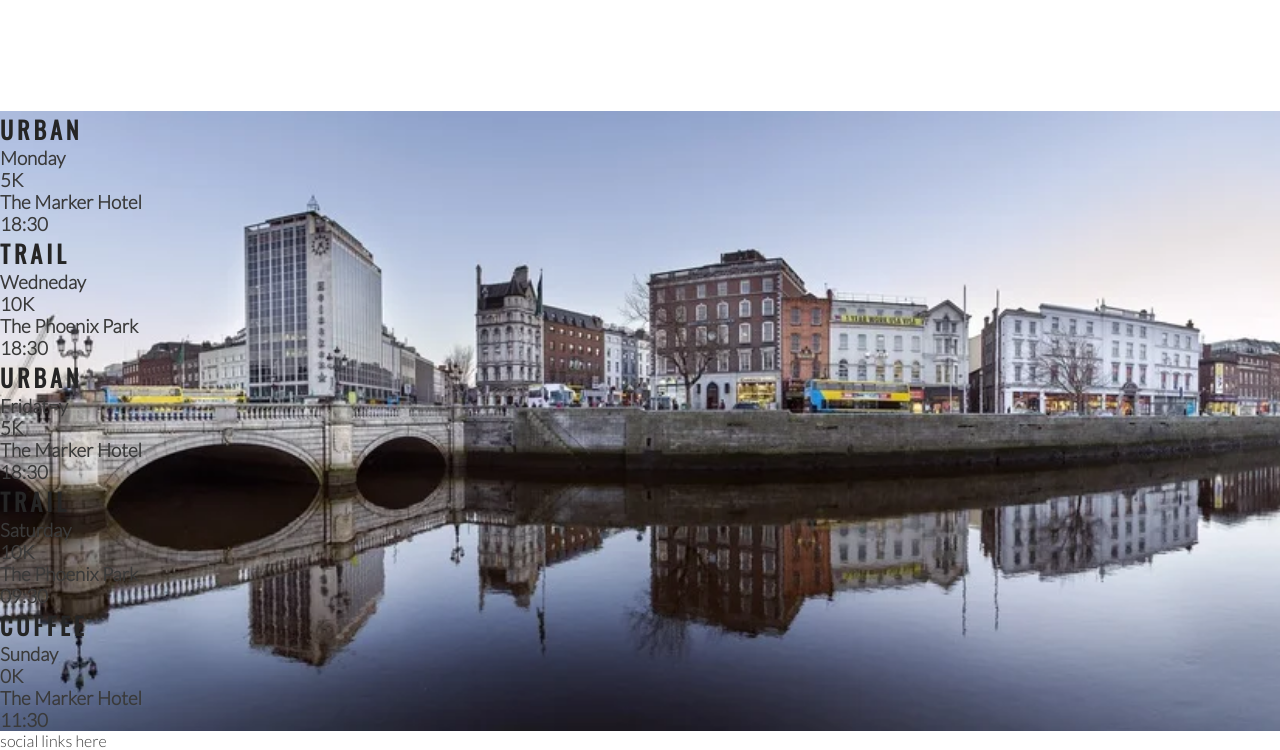
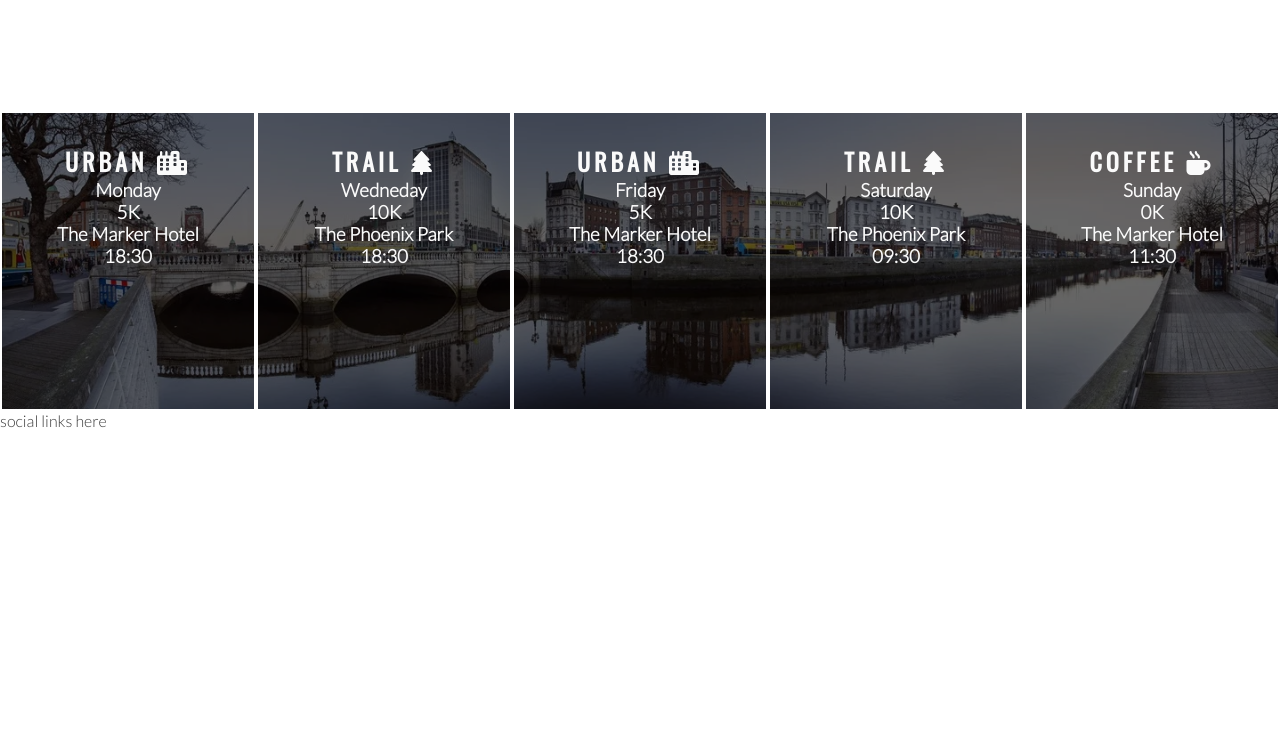
Before and after one commit to ineedaa/lover-running, a plain HTML site: page index.html in a window 1280 px wide. Shown: the part 1184-1934 px from the top of the page. After the commit the page ends 1614 px from the top, so only its background shows below. Drawn offline with nearby package versions, Linux system fonts and the light colour scheme.

Commit message:
Style times panels and add icons

```diff
--- a/assets/css/style.css
+++ b/assets/css/style.css
@@ -178,3 +178,19 @@ hr {
     overflow:hidden;
 
 }
+#times div{
+    color:#fafafa;
+    background-color: rgba(0, 0, 0, .6);
+    width: 20%;
+    height: 300px;
+    float:left;
+    padding:30px 10px;
+    text-align: center;
+    border: 2px solid  white;
+    box-sizing: border-box;
+
+}
+
+#times h2{
+    color:#fafafa;
+}
--- a/index.html
+++ b/index.html
@@ -79,35 +79,35 @@
     <section id="times">
 
         <div>
-            <h2>Urban</h2>
+            <h2>Urban <i class="fas fa-city"></i></h2>
             <h3>Monday</h3>
             <h3>5K</h3>
             <h3>The Marker Hotel</h3>
             <h3>18:30</h3>
         </div>
         <div>
-            <h2>Trail</h2>
+            <h2>Trail <i class="fas fa-tree"></i></h2>
             <h3>Wedneday</h3>
             <h3>10K</h3>
             <h3>The Phoenix Park</h3>
             <h3>18:30</h3>
         </div>
         <div>
-            <h2>Urban</h2>
-            <h3>Fridat=y</h3>
+            <h2>Urban <i class="fas fa-city"></i></h2>
+            <h3>Friday</h3>
             <h3>5K</h3>
             <h3>The Marker Hotel</h3>
             <h3>18:30</h3>
         </div>
         <div>
-            <h2>Trail</h2>
+            <h2>Trail <i class="fas fa-tree"></i></h2>
             <h3>Saturday</h3>
             <h3>10K</h3>
             <h3>The Phoenix Park</h3>
             <h3>09:30</h3>
         </div>
         <div>
-            <h2>Coffee</h2>
+            <h2>Coffee <i class="fas fa-mug-hot"></i></h2>
             <h3>Sunday</h3>
             <h3>0K</h3>
             <h3>The Marker Hotel </h3>
```
